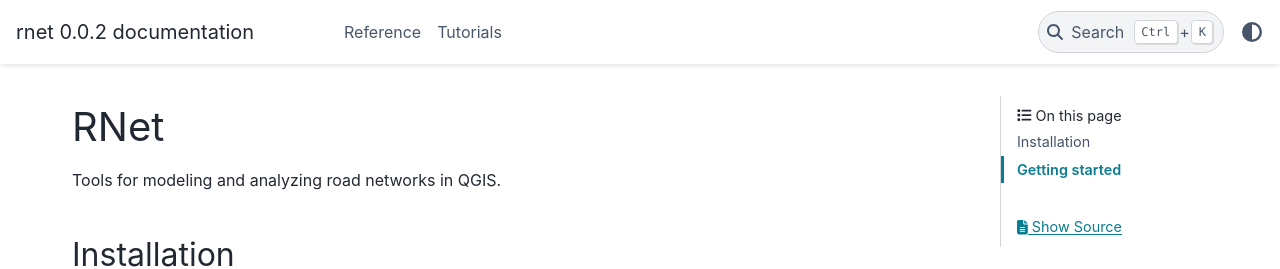
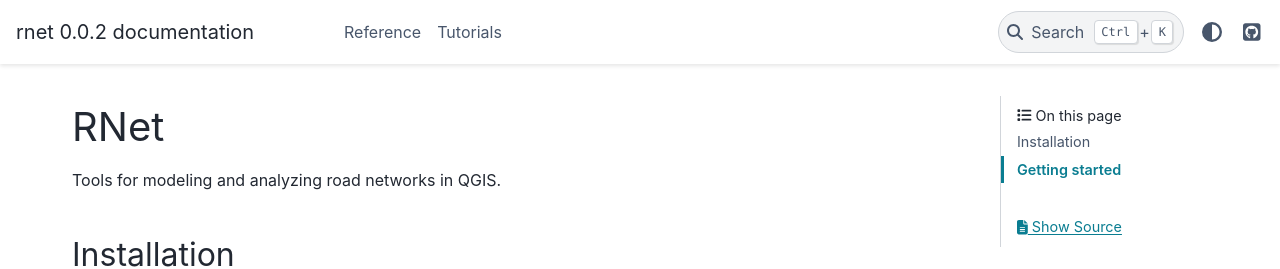
Before and after one commit to treysakazaki/rnet, a Sphinx documentation site: the page built from docs/source/index.rst, in a window 1280 px wide. Shown: the top 269 px of the page. Built offline with Sphinx 7.4.7 and the PyData theme 0.15.4, drawn with Linux system fonts in a browser that asks for light colours.

Commit message:
Add GitHub icon

```diff
--- a/docs/source/conf.py
+++ b/docs/source/conf.py
@@ -48,6 +48,21 @@
 #
 html_theme = 'pydata_sphinx_theme'
 
+html_theme_options = {
+    "icon_links": [
+        {
+            "name": "GitHub",
+            "url": "https://github.com/treysakazaki/rnet",
+            "icon": "fab fa-github-square",
+            "type": "fontawesome",
+        }
+   ]
+}
+
+html_context = {
+    "github_repo": "https://github.com/treysakazaki/rnet"
+}
+
 # Add any paths that contain custom static files (such as style sheets) here,
 # relative to this directory. They are copied after the builtin static files,
 # so a file named "default.css" will overwrite the builtin "default.css".
```
